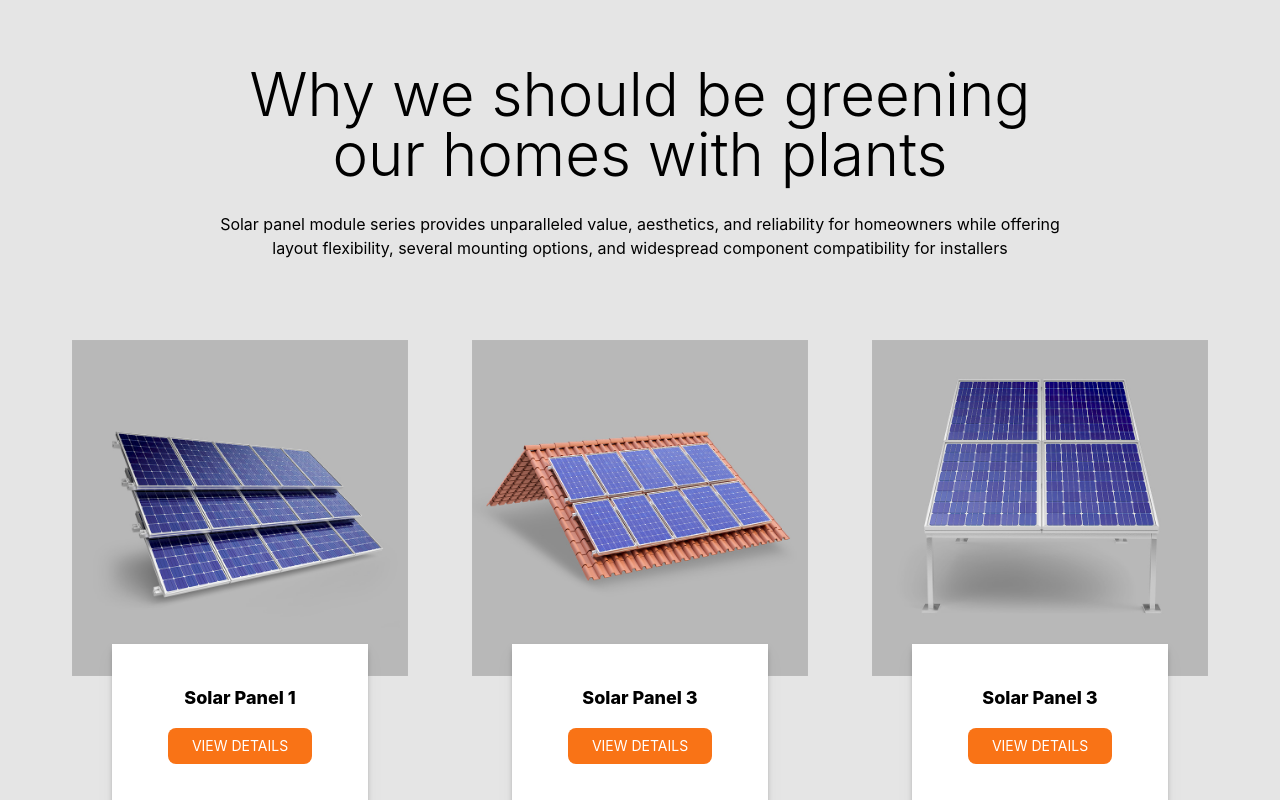
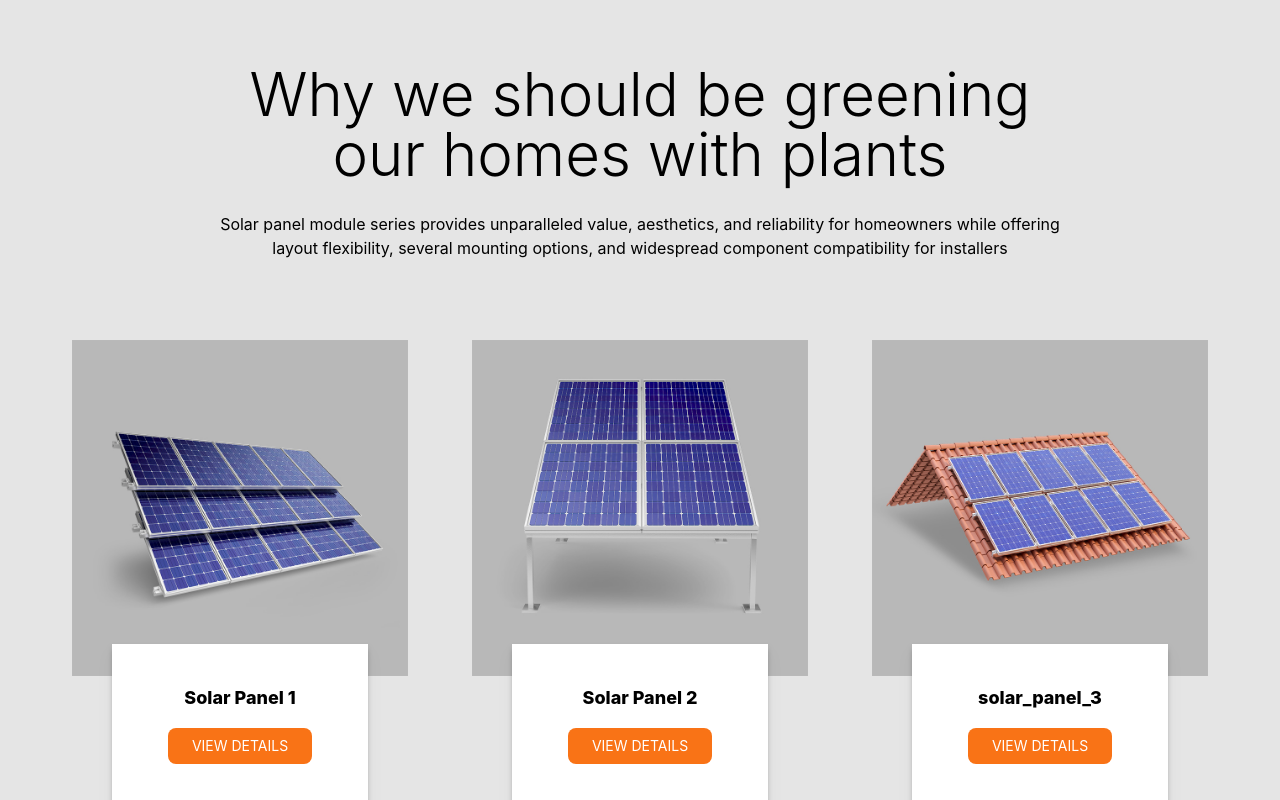
Before and after one commit to Amoly93/first_Project, a React (Create React App) app: page / in a window 1280 px wide. Shown: the top 800 px of the page. Built offline with nearby package versions, Linux system fonts and the light colour scheme.

Commit message:
Updated two

```diff
--- a/src/App.js
+++ b/src/App.js
@@ -1,6 +1,7 @@
 
 import './App.css';
-
+const data = [{ id: 1, name: 'Solar Panel 1', img: '01.jpg' }, { id: 2, name: 'Solar Panel 2', img: 'solar_panel_32.jpg' }, { id: 3, name: 'solar_panel_3', img: 'solar_panel_3.jpg' }]
+const list = []
 function App() {
     return (
         <div className="App bg-neutral-200">
@@ -9,47 +10,25 @@ function App() {
                     <p class="text-6xl font-light"> Why we should be greening our homes with plants </p>
                     <p class="text-base"> Solar panel module series provides unparalleled value, aesthetics, and reliability for homeowners while offering layout flexibility, several mounting options, and widespread component compatibility for installers </p>
                 </div>
-
-
                 <div class="grid grid-cols-3  sm:grid-cols-1 lg:grid-cols-3 flex flex-row  ">
-
-
+                    {data.map(i => {
+                        return (
                             <div class=" px-8 py-14 ">
                                 <div class="">
-                      <img src="01.jpg" alt="Solar Panel 1" class=""  />
+                                    <img src={i.img} alt="Solar Panel 1" class="" />
                                 </div>
-
-
-
                                 <div class=" bg-white  h-40  mx-10 grid place-content-center shadow-md drop-shadow-lg space-y-4 -mt-8   ">
-                            <h2 class="text-lg font-extrabold">Solar Panel 1 </h2>
+                                    <h2 class="text-lg font-extrabold">{i.name}</h2>
                                     <button class="bg-orange-500 px-6 py-2 text-white text-sm hover:bg-neutral-800 rounded-lg "> VIEW DETAILS </button>
                                 </div>
                             </div>
-
-
-                <div class=" px-8 py-14">
-                    <img src="solar_panel_3.jpg" alt="Solar Panel 1" />
-                    <div class=" bg-white  h-40  mx-10 grid place-content-center shadow-md drop-shadow-lg space-y-4  -mt-8 ">
-                        <h2 class="text-lg font-extrabold">Solar Panel 3 </h2>
-                        <button class="bg-orange-500 px-6 py-2 text-white  text-sm hover:bg-neutral-800 rounded-lg "> VIEW DETAILS </button>
-                    </div>
-                </div>
-                <div class="px-8 py-14">
-                    <img src="solar_panel_32.jpg" alt="Solar Panel 1" />
-                    <div class=" bg-white  h-40  mx-10 grid place-content-center shadow-md drop-shadow-lg space-y-4 -mt-8   ">
-                        <h2 class="text-lg font-extrabold">Solar Panel 3 </h2>
-                        <button class="bg-orange-500 px-6 py-2 text-white text-sm hover:bg-neutral-800 rounded-lg "> VIEW DETAILS </button>
-                    </div>
-                </div>
-
+                        )
+                    })}
                 </div>
                 <div >
-
                     <div class=" " >
                         <button class="border-2 border-neutral-950 px-14 py-4 text-slate-800 hover:text-white text-sm hover:bg-neutral-950  rounded-lg"> LEARN MORE </button>
                     </div>
-
                 </div>
             </section>
         </div>
```
Lines whose indentation alone changed are shown as unchanged.
